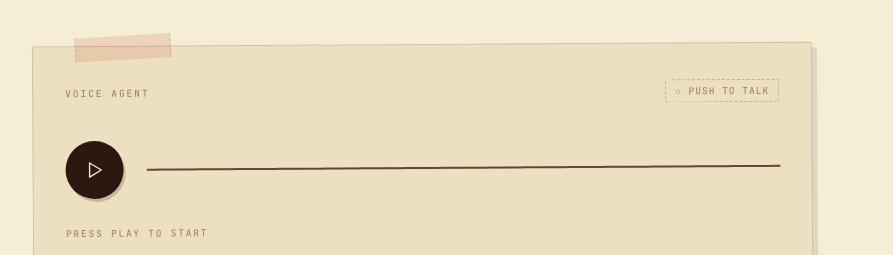
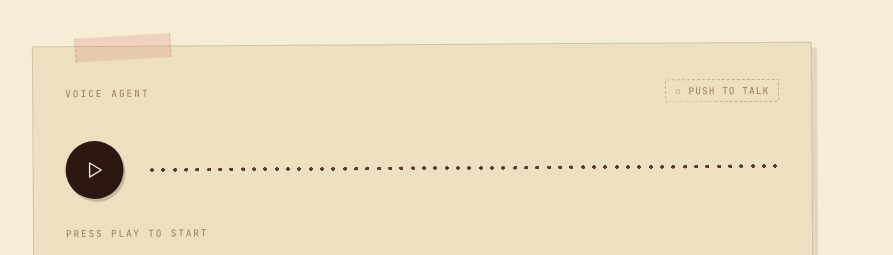
Before and after one commit to sonal0212/Portfolio, a React (Vite) app: page / in a window 1280 px wide. Shown: the part 1141-1396 px from the top of the page, without its empty margins (189-1082 px from the left). Built offline with nearby package versions, Linux system fonts and the light colour scheme.

Commit message:
Replace the waveform with a dot-matrix level strip

```diff
--- a/src/components/Chat/VoiceAnalyzer.css
+++ b/src/components/Chat/VoiceAnalyzer.css
@@ -122,37 +122,32 @@
   flex: 1;
   min-width: 0;
   height: 72px;
+  display: flex;
+  align-items: center;
+  gap: 2px;
 }
-
-/* preserveAspectRatio="none" stretches the shape to fill the box, which is
-   what we want for the wave — but it would also stretch the stroke into an
-   ellipse, hence non-scaling-stroke on the paths below. */
-.va-wave__svg {
-  display: block;
-  width: 100%;
-  height: 100%;
-  overflow: visible;
+.va-bar {
+  /* flex-basis 0 with flex-grow 1 makes every column share the width evenly,
+     so the strip always spans the full panel however many bands there are. */
+  flex: 1 1 0;
+  min-width: 0;
+  color: var(--ink-light);
+  /* One column of round dots tiled vertically from the centre outwards, so a
+     taller bar simply reveals more of them — and it mirrors above and below
+     the centreline for free. Ink on paper, no panel: the strip belongs to the
+     page rather than sitting on a screen embedded in it. */
+  background-image: radial-gradient(circle, currentColor 42%, transparent 46%);
+  background-size: 5px 7px;
+  background-repeat: repeat-y;
+  background-position: center center;
+  /* Short enough to still feel instant, long enough that 60fps analyser
+     updates don't strobe. */
+  transition: height 70ms linear;
 }
-
-.va-wave__line,
-.va-wave__echo {
-  fill: none;
-  stroke: var(--ink-light);
-  stroke-linecap: round;
-  stroke-linejoin: round;
-  vector-effect: non-scaling-stroke;
-}
-
-/* At rest every level is 0, so this collapses to a flat horizontal line —
-   it reads as the section's rule, no separate border needed. */
-.va-wave__line {
-  stroke-width: 2;
-  opacity: 0.9;
-}
-
-.va-wave__echo {
-  stroke-width: 1.25;
-  opacity: 0.26;
+@media (prefers-reduced-motion: reduce) {
+  .va-bar {
+    transition: none;
+  }
 }
 
 /* ── Status + transcript ── */
--- a/src/components/Chat/VoiceAnalyzer.jsx
+++ b/src/components/Chat/VoiceAnalyzer.jsx
@@ -18,61 +18,68 @@ import './VoiceAnalyzer.css'
 const GREETING =
   "Hi, I'm Sonal's assistant. She's a software engineer at PetroIT building agentic AI — MCP servers, RAG pipelines, and the Spring Boot backends underneath them. Press the mic and ask me anything about her work."
 
-/* ── Waveform geometry ──
-   The SVG is stretched to fill its box (preserveAspectRatio="none"), so these
-   are shape units, not pixels. Strokes stay round via non-scaling-stroke. */
-const VIEW_W = 100
-const VIEW_H = 40
-const MID = VIEW_H / 2
-const AMPLITUDE = 18 // leaves headroom at the top of the box on a full-volume peak
-const WAVES = 2.6 // crests visible across the full width
-const PHASE_STEP = 0.16 // radians per frame — how fast the wave travels left to right
+/* ── Bar geometry ──
+   Columns are laid out by flexbox, so there is no viewBox to reason about:
+   each bar is just a height percentage and the browser handles the widths. */
+const BAR_MIN_PCT = 9 // a silent band still shows one dot, like an idle LED strip
+const BAR_MAX_PCT = 100
+const PHASE_STEP = 0.16 // radians per frame — drives the idle shimmer only
 
-/* Sampled analyser levels -> points on a travelling wave. Each sample is
-   phase-offset from its neighbour (that's what makes it flow) and its height
-   is that frequency band's amplitude, so silence collapses the whole thing
-   onto the centreline. Tapered at both ends so the line settles into the rule
-   instead of being chopped off by the edge of the box. */
-function wavePoints(levels, phase, offset, scale) {
-  const n = levels.length
-  const span = Math.max(1, n - 1)
-  const k = (WAVES * Math.PI * 2) / span
-  const pts = new Array(n)
-  for (let i = 0; i < n; i++) {
-    const taper = Math.sin((Math.PI * i) / span)
-    const y = MID + Math.sin(phase + offset + i * k) * levels[i] * taper * AMPLITUDE * scale
-    pts[i] = [(i / span) * VIEW_W, y]
+/* The slice of spectrum worth drawing. Voice runs roughly 80 Hz to 8 kHz;
+   everything above that is hiss the columns would render as permanent dead
+   space on the right of the strip. */
+const BAND_LO_HZ = 80
+const BAND_HI_HZ = 8000
+
+/* FFT bin -> band edges, spaced logarithmically across the voice range.
+
+   Slicing linearly across the whole spectrum is why the strip only lit up on
+   the left. Two things were wrong: a linear slice puts every speech formant
+   in the first few bins, and the top half of the range carries no voice
+   energy at all. So the bands are log-spaced (perceptually even, matching how
+   pitch is heard) AND clamped to BAND_LO_HZ..BAND_HI_HZ. */
+function logBandEdges(binCount, bands, sampleRate) {
+  const nyquist = sampleRate / 2
+  const hzPerBin = nyquist / binCount
+  const lo = Math.max(1, Math.floor(BAND_LO_HZ / hzPerBin))
+  const hi = Math.max(lo + bands, Math.min(binCount, Math.ceil(BAND_HI_HZ / hzPerBin)))
+  const edges = new Array(bands + 1)
+  for (let i = 0; i <= bands; i++) {
+    edges[i] = Math.round(lo * Math.pow(hi / lo, i / bands))
   }
-  return pts
+  /* Guarantee strictly increasing edges — at the low end the log curve
+     rounds several bands onto the same bin. */
+  for (let i = 1; i <= bands; i++) {
+    if (edges[i] <= edges[i - 1]) edges[i] = edges[i - 1] + 1
+  }
+  return edges
 }
 
-/* Reduced-motion visitors keep the amplitude response — that's functional
-   feedback that the mic is hearing them — but lose the sideways travel. */
+/* Peak within each band rather than the mean: averaging across a wide high
+   band washes out exactly the transients that make the strip look alive.
+   The tilt compensates for natural spectral rolloff, otherwise the right
+   half stays visibly shorter than the left even with log spacing. */
+function bandLevels(data, edges, bands) {
+  const out = new Array(bands)
+  for (let i = 0; i < bands; i++) {
+    let peak = 0
+    const end = Math.min(edges[i + 1], data.length)
+    for (let j = edges[i]; j < end; j++) {
+      if (data[j] > peak) peak = data[j]
+    }
+    const tilt = 1 + (i / bands) * 1.6
+    out[i] = Math.min(1, (peak / 255) * tilt)
+  }
+  return out
+}
+
+/* Reduced-motion visitors keep the amplitude response — that is functional
+   feedback that the mic is hearing them — but lose the idle shimmer. */
 const wavePhaseStep = () =>
   typeof window !== 'undefined' &&
   window.matchMedia?.('(prefers-reduced-motion: reduce)').matches
     ? 0
     : PHASE_STEP
-
-/* Catmull-Rom spline through the points, emitted as cubic beziers. Without
-   this the wave is a polyline and reads as jagged at 56 samples. */
-function smoothPath(pts) {
-  if (pts.length < 2) return ''
-  const n = (v) => v.toFixed(2)
-  let d = `M${n(pts[0][0])},${n(pts[0][1])}`
-  for (let i = 0; i < pts.length - 1; i++) {
-    const p0 = pts[i - 1] || pts[i]
-    const p1 = pts[i]
-    const p2 = pts[i + 1]
-    const p3 = pts[i + 2] || p2
-    const c1x = p1[0] + (p2[0] - p0[0]) / 6
-    const c1y = p1[1] + (p2[1] - p0[1]) / 6
-    const c2x = p2[0] - (p3[0] - p1[0]) / 6
-    const c2y = p2[1] - (p3[1] - p1[1]) / 6
-    d += ` C${n(c1x)},${n(c1y)} ${n(c2x)},${n(c2y)} ${n(p2[0])},${n(p2[1])}`
-  }
-  return d
-}
 
 export default function VoiceAnalyzer({ variant = 'feature' }) {
   const kb = useMemo(() => buildKnowledgeBase(), [])
@@ -163,6 +170,11 @@ export default function VoiceAnalyzer({ variant = 'feature' }) {
      the speaker has been active and then quiet for SILENCE_HANG_MS. */
   const runAnalyserLoop = (analyser, vadStop) => {
     const data = new Uint8Array(analyser.frequencyBinCount)
+    const edges = logBandEdges(
+      analyser.frequencyBinCount,
+      SAMPLE_COUNT,
+      analyser.context.sampleRate
+    )
 
     let hasSpoken = false
     let lastVoiceAt = performance.now()
@@ -175,15 +187,16 @@ export default function VoiceAnalyzer({ variant = 'feature' }) {
 
     const tick = () => {
       analyser.getByteFrequencyData(data)
-      const step = Math.floor(data.length / SAMPLE_COUNT) || 1
-      const next = []
-      let sum = 0
-      for (let i = 0; i < SAMPLE_COUNT; i++) {
-        const v = data[i * step] / 255
-        next.push(v)
-        sum += v
-      }
-      const avg = sum / SAMPLE_COUNT
+      const next = bandLevels(data, edges, SAMPLE_COUNT)
+
+      /* VAD deliberately measures the raw spectrum mean, not the bar levels.
+         Those are per-band peaks with a treble tilt applied for looks; feeding
+         them to the threshold would redefine what counts as speech and throw
+         off the silence timing that ends a turn. */
+      let raw = 0
+      for (let j = 0; j < data.length; j++) raw += data[j]
+      const avg = raw / data.length / 255
+
       setWave((w) => ({ levels: next, phase: w.phase + phaseStep }))
 
       if (vadStop && !vadFired) {
@@ -230,7 +243,11 @@ export default function VoiceAnalyzer({ variant = 'feature' }) {
         const progress = Math.min(1, (performance.now() - startedAt) / FALLBACK_MS)
         const envelope = Math.sin(Math.PI * progress) * 0.45
         setWave((w) => ({
-          levels: Array(SAMPLE_COUNT).fill(envelope),
+          /* Vary by column so the fallback reads as a strip responding, not a
+             single block rising and falling together. */
+          levels: Array.from({ length: SAMPLE_COUNT }, (_, i) =>
+            Math.max(0, envelope * (0.55 + 0.45 * Math.sin(w.phase + i * 0.5)))
+          ),
           phase: w.phase + phaseStep,
         }))
         rafRef.current = requestAnimationFrame(tick)
@@ -251,7 +268,7 @@ export default function VoiceAnalyzer({ variant = 'feature' }) {
         mediaSourceMapRef.current.set(audio, source)
       }
       const analyser = ctx.createAnalyser()
-      analyser.fftSize = 64
+      analyser.fftSize = 512
       analyser.smoothingTimeConstant = 0.7
       source.connect(analyser)
       analyser.connect(ctx.destination)
@@ -311,7 +328,7 @@ export default function VoiceAnalyzer({ variant = 'feature' }) {
       const ctx = await ensureCtx()
       const source = ctx.createMediaStreamSource(stream)
       const analyser = ctx.createAnalyser()
-      analyser.fftSize = 128
+      analyser.fftSize = 512
       analyser.smoothingTimeConstant = 0.6
       source.connect(analyser)
 
@@ -421,18 +438,6 @@ export default function VoiceAnalyzer({ variant = 'feature' }) {
 
   const speaking = stage === 'agent-speak' || stage === 'agent-reply' || stage === 'recording'
 
-  /* Three passes of the same wave — two low-opacity echoes running ahead and
-     behind the main line at reduced amplitude. Costs one extra path each and
-     is what turns a single stroke into something that reads as liquid. */
-  const wavePaths = useMemo(
-    () => [
-      smoothPath(wavePoints(wave.levels, wave.phase, -0.9, 0.55)),
-      smoothPath(wavePoints(wave.levels, wave.phase, 0.9, 0.75)),
-      smoothPath(wavePoints(wave.levels, wave.phase, 0, 1)),
-    ],
-    [wave]
-  )
-
   return (
     <section id="ask" className="va-section">
       <div className="container">
@@ -482,15 +487,13 @@ export default function VoiceAnalyzer({ variant = 'feature' }) {
             </button>
 
             <div className="va-wave" aria-hidden="true">
-              <svg
-                className="va-wave__svg"
-                viewBox={`0 0 ${VIEW_W} ${VIEW_H}`}
-                preserveAspectRatio="none"
-              >
-                <path className="va-wave__echo" d={wavePaths[0]} />
-                <path className="va-wave__echo" d={wavePaths[1]} />
-                <path className="va-wave__line" d={wavePaths[2]} />
-              </svg>
+              {wave.levels.map((v, i) => (
+                <span
+                  key={i}
+                  className="va-bar"
+                  style={{ height: `${BAR_MIN_PCT + v * (BAR_MAX_PCT - BAR_MIN_PCT)}%` }}
+                />
+              ))}
             </div>
           </div>
 
```
